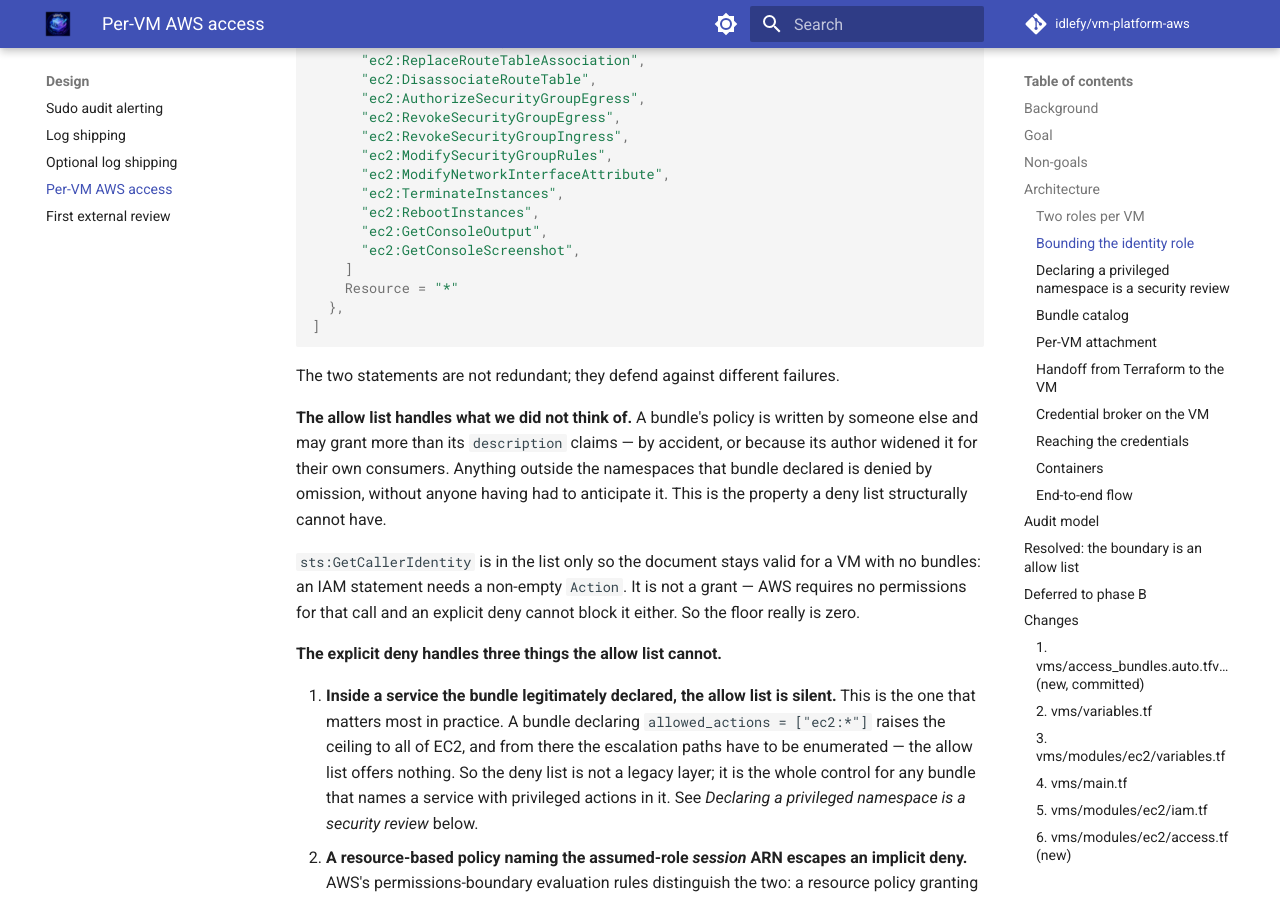
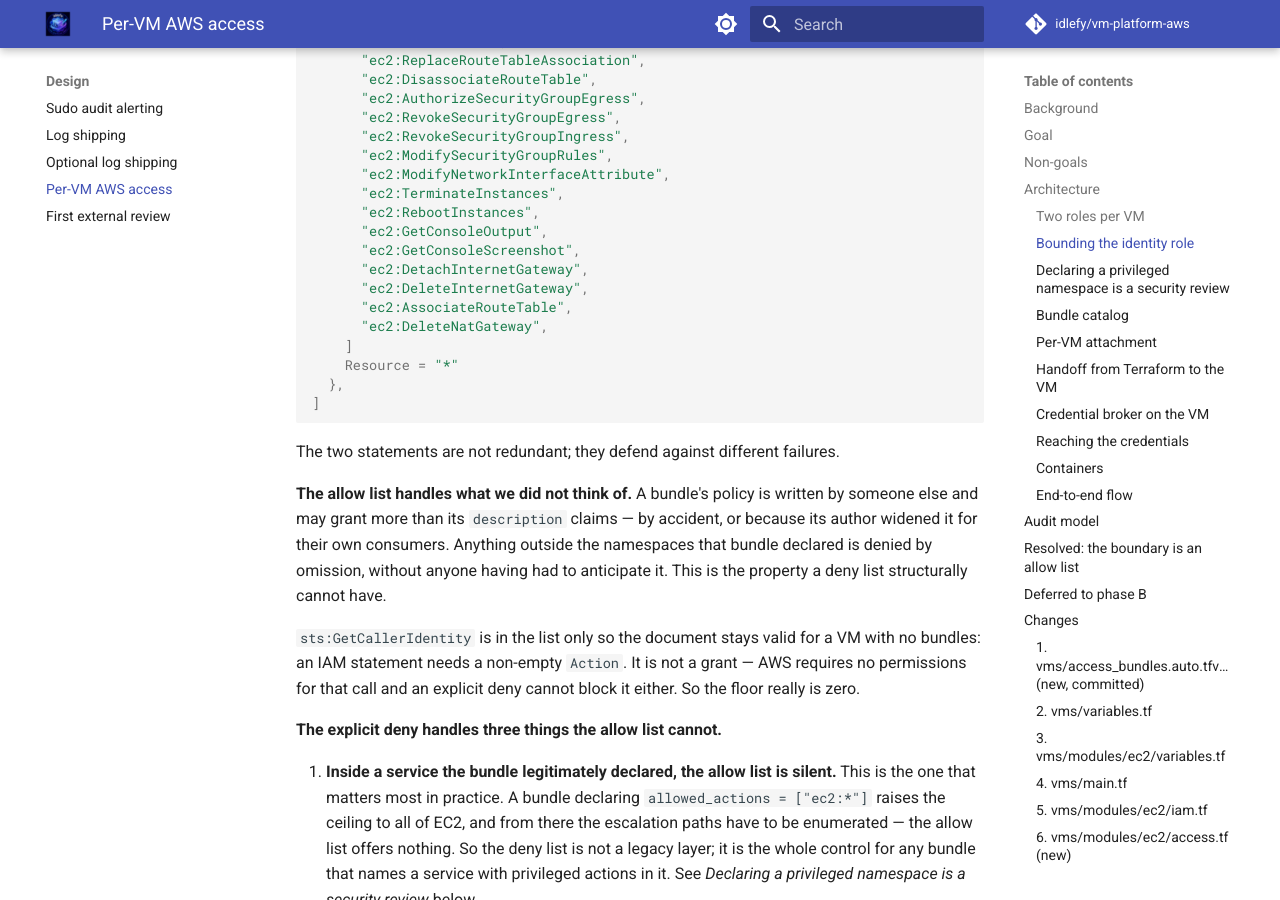
Before and after one commit to idlefy/vm-platform-aws, an MkDocs documentation site: the page built from docs/design/per-vm-aws-access.md, in a window 1280 px wide and 900 px high, scrolled down 5273 px. Built offline with MkDocs 1.6.1 and Material for MkDocs 9.7.7, drawn with Linux system fonts in a browser that asks for light colours; comment, search, counter and statistics services are not loaded.

Commit message:
fix: apply CodeRabbit auto-fixes
- boundary: deny the IGW/route one-call blackholes (DetachInternetGateway,
  DeleteInternetGateway, AssociateRouteTable, DeleteNatGateway) ahead of the
  topology that would make them live; tftest and both design records updated
- release: also query the remote for the tag, since a fetch need not bring a
  tag that points outside the fetched history
- vms/README: hardening run breakdown is 16 + 9 + 2 = 27

Co-Authored-By: Claude Fable 5.1 <noreply@anthropic.com>
Claude-Session: https://claude.ai/code/session_01YSiSgv93NYNk56C1Vuy2VA

```diff
--- a/docs/design/per-vm-aws-access.md
+++ b/docs/design/per-vm-aws-access.md
@@ -159,6 +159,10 @@ Statement = [
       "ec2:RebootInstances",
       "ec2:GetConsoleOutput",
       "ec2:GetConsoleScreenshot",
+      "ec2:DetachInternetGateway",
+      "ec2:DeleteInternetGateway",
+      "ec2:AssociateRouteTable",
+      "ec2:DeleteNatGateway",
     ]
     Resource = "*"
   },
```
Also changed, not shown: docs/design/first-external-review.md (+2 -1 lines), vms/README.md (+1 -1 lines), 3 other files.
